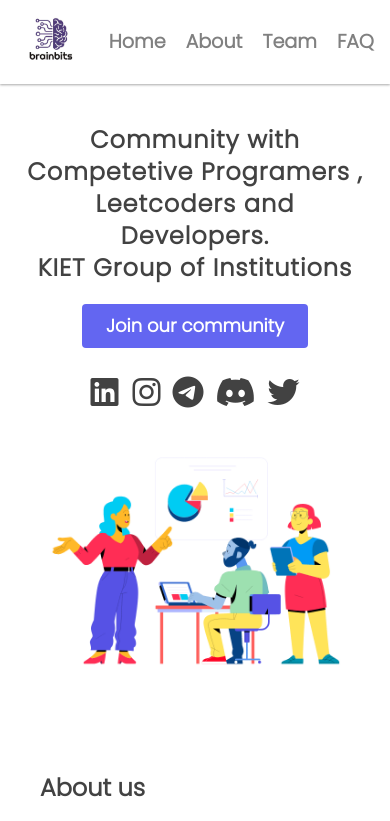
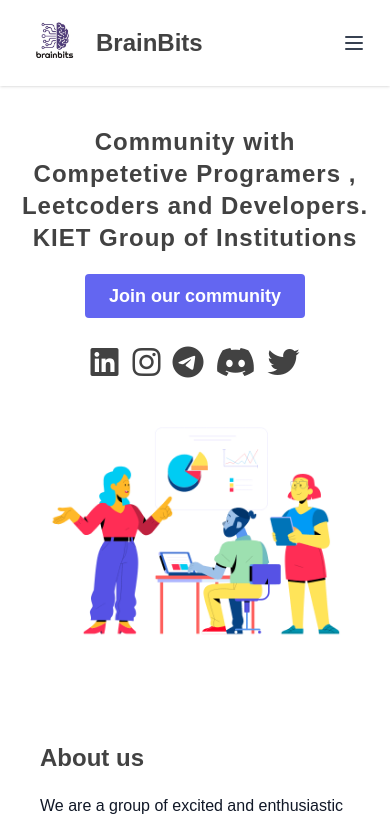
Before and after one commit to sakettiwari076/anonymous, a React (Create React App) app: page / in a window 390 px wide. Shown: the top 821 px of the page. Built offline with nearby package versions, Linux system fonts and the light colour scheme.

Commit message:
Hamburger Created

```diff
--- a/src/components/Contactus.js
+++ b/src/components/Contactus.js
@@ -7,7 +7,7 @@
       <Navbar/>
 <div className='flex justify-center'>
 
-  <img src='commingsoon.gif' className=''/>
+  <img src='commingsoon.gif' className='pt-1'/>
 
 </div>
     </div>
--- a/src/components/Footer.js
+++ b/src/components/Footer.js
@@ -7,7 +7,7 @@
   <p className=' mainfont text-xl text-black text-center
   '>© 2022-23 BrainBits. All Rights Reserved.</p>
   <div className="w-full bgour6 mainfont  text-center">
-          <a className="">brainbits@gmail.com</a>
+          <a className="">brainbitsapp@gmail.com</a>
           {/* <p className="leading-normal my-2 ">KIET Group Of Institution , */}
             {/* <br></br>Ghaziabad  */}
           {/* </p> */}
--- a/src/components/Navbar.css
+++ /dev/null
@@ -1,24 +0,0 @@
-@import url('https://fonts.googleapis.com/css2?family=Poppins:wght@300&display=swap');
-
-nav {
-    font-family: 'Poppins', sans-serif;
-    display: flex;
-    justify-content: space-between;
-    font-family: ;
-    box-shadow: 0 1px 3px rgba(0,0,0,0.12), 0 1px 2px rgba(0,0,0,0.24);
-    margin-bottom: 10px;
-    padding: 6px;
-}
- nav ul {
-    display: flex;
-    align-items: center;
- }
-.item{
-    margin: 10px;
-    font-weight: bold;
-    color: gray;
-    font-size: 1.2rem;
-}
-.item:hover{
-    color: black;
-}
--- a/src/components/Navbar.js
+++ b/src/components/Navbar.js
@@ -1,24 +1,80 @@
-import React from 'react';
-import { Link } from 'react-router-dom';
-import './Navbar.css'
-function Navbar() {
-  return (
-    <div >
-      <nav >
-        <Link className='navhead' to="/"><img src="logo.jpeg" alt="" className='
-        w-28' /></Link>
-        <ul>
-            {/* <div className=''> */}
+import { useState } from "react";
+import {Link} from 'react-router-dom'
+export default function Navbar() {
+    const [navbar, setNavbar] = useState(false);
 
-            <Link to="/" className='item'>Home</Link>
-            <Link to="/about" className='item'>About</Link>
-            <Link to="/team" className='item'>Team</Link>
-            <Link to="/contact" className='item'>FAQ</Link>
-            {/* </div> */}
-        </ul>
-      </nav>
-    </div>
-  )
+    return (
+        <nav className="w-full bg-white shadow mainfont">
+            <div className="justify-between px-4 mx-auto lg:max-w-7xl md:items-center md:flex md:px-8">
+                <div>
+                    <div className="flex items-center justify-between py-3 md:py-5 md:block">
+
+                        <Link to="/" className="flex items-center">
+                         <img src="logo.jpeg" alt="" className="w-20" />
+                            <h2 className="text-2xl font-bold">BrainBits</h2>
+                        </Link>
+                        <div className="md:hidden">
+                            <button
+                                className="p-2 text-gray-700 rounded-md outline-none focus:border-gray-400 focus:border"
+                                onClick={() => setNavbar(!navbar)}
+                            >
+                                {navbar ? (
+                                    <svg
+                                        xmlns="http://www.w3.org/2000/svg"
+                                        className="w-6 h-6"
+                                        viewBox="0 0 20 20"
+                                        fill="currentColor"
+                                    >
+                                        <path
+                                            fillRule="evenodd"
+                                            d="M4.293 4.293a1 1 0 011.414 0L10 8.586l4.293-4.293a1 1 0 111.414 1.414L11.414 10l4.293 4.293a1 1 0 01-1.414 1.414L10 11.414l-4.293 4.293a1 1 0 01-1.414-1.414L8.586 10 4.293 5.707a1 1 0 010-1.414z"
+                                            clipRule="evenodd"
+                                        />
+                                    </svg>
+                                ) : (
+                                    <svg
+                                        xmlns="http://www.w3.org/2000/svg"
+                                        className="w-6 h-6"
+                                        fill="none"
+                                        viewBox="0 0 24 24"
+                                        stroke="currentColor"
+                                        strokeWidth={2}
+                                    >
+                                        <path
+                                            strokeLinecap="round"
+                                            strokeLinejoin="round"
+                                            d="M4 6h16M4 12h16M4 18h16"
+                                        />
+                                    </svg>
+                                )}
+                            </button>
+                        </div>
+                    </div>
+                </div>
+                <div>
+                    <div
+                        className={`flex-1 justify-self-center pb-3 mt-8 md:block md:pb-0 md:mt-0 ${
+                            navbar ? "block" : "hidden"
+                        }`}
+                    >
+                        <ul className="items-center justify-center space-y-8 md:flex md:space-x-6 md:space-y-0 font-semibold">
+
+                            <li className="text-gray-600 hover:text-blue-600" >
+                               <Link to="/">Home</Link>
+                            </li>
+                            <li className="text-gray-600 hover:text-blue-600" >
+                            <Link to="/about">About</Link>
+                            </li>
+                            <li className="text-gray-600 hover:text-blue-600" >
+                            <Link to="/team">Team</Link>
+                            </li>
+                            <li className="text-gray-600 hover:text-blue-600" >
+                            <Link to="/contact">ContactUs</Link>
+                            </li>
+                        </ul>
+                    </div>
+                </div>
+            </div>
+        </nav>
+    );
 }
-
-export default Navbar
```
